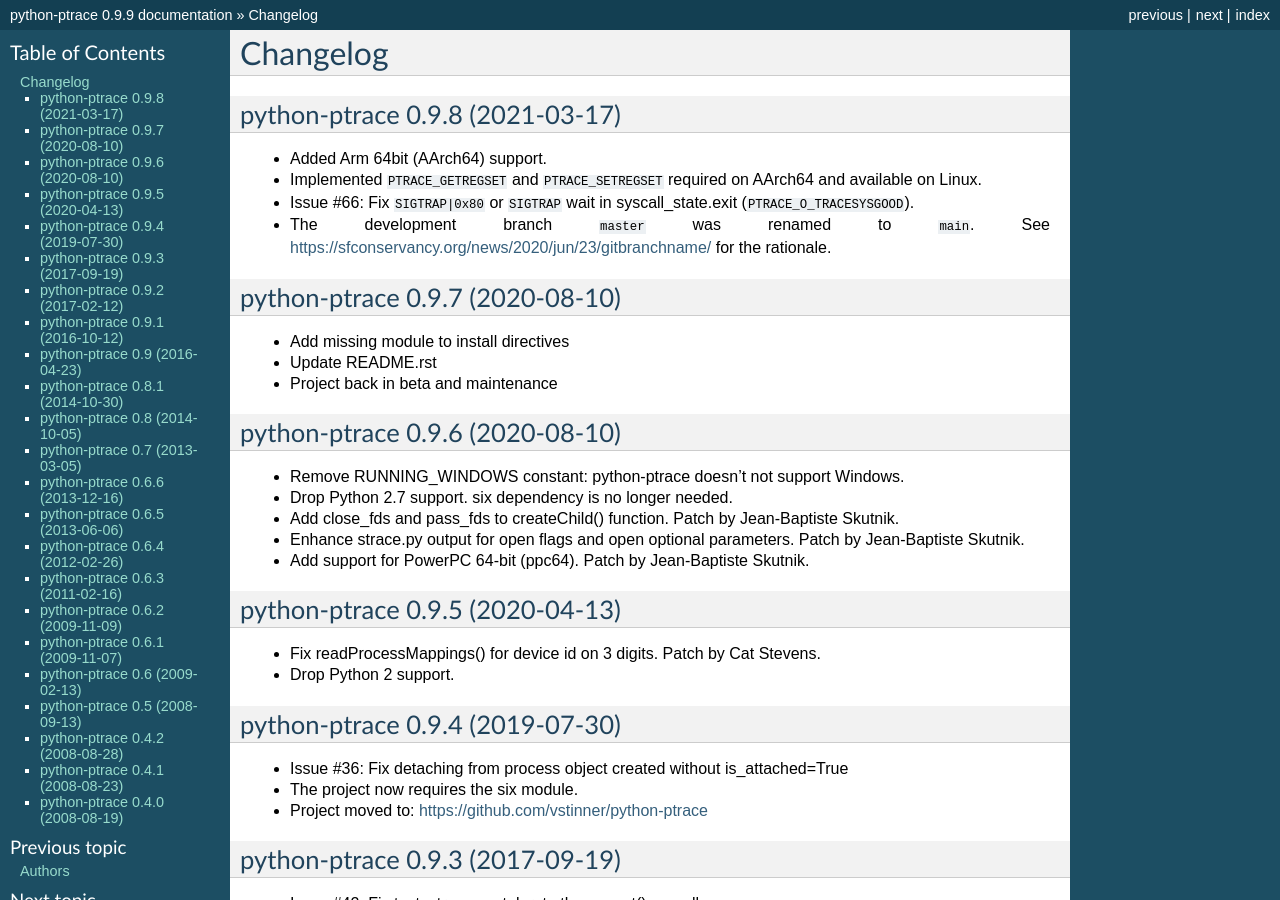
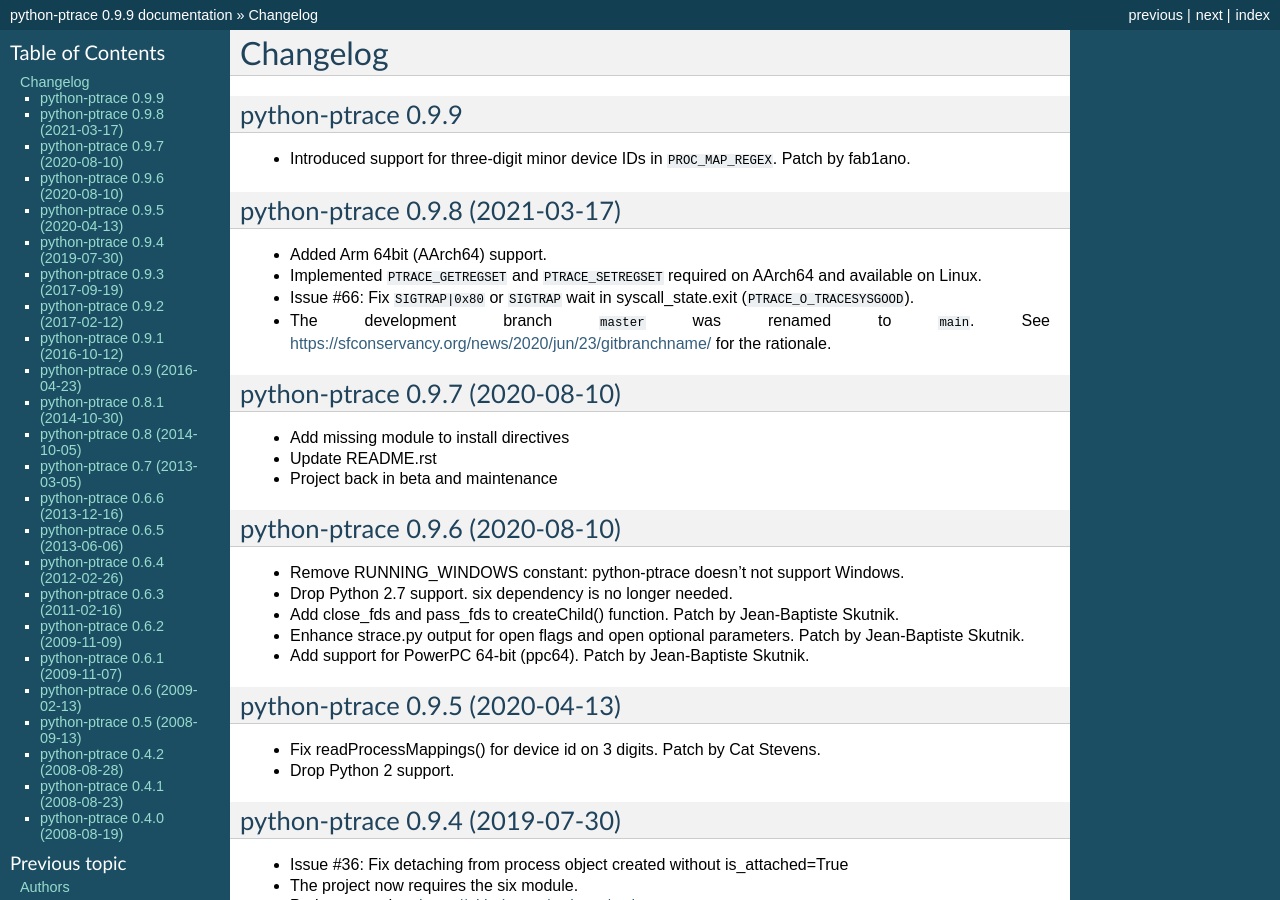
Before and after one commit to vstinner/python-ptrace, a Sphinx documentation site: the page built from doc/changelog.rst, in a window 1280 px wide and 900 px high. Built offline with Sphinx 7.4.7, drawn with Linux system fonts in a browser that asks for light colours.

Commit message:
Updated changelog

```diff
--- a/doc/changelog.rst
+++ b/doc/changelog.rst
@@ -2,6 +2,12 @@
 
 Changelog
 =========
+
+python-ptrace 0.9.9
+--------------------------------
+
+* Introduced support for three-digit minor device IDs in ``PROC_MAP_REGEX``.
+  Patch by fab1ano.
 
 python-ptrace 0.9.8 (2021-03-17)
 --------------------------------
```
